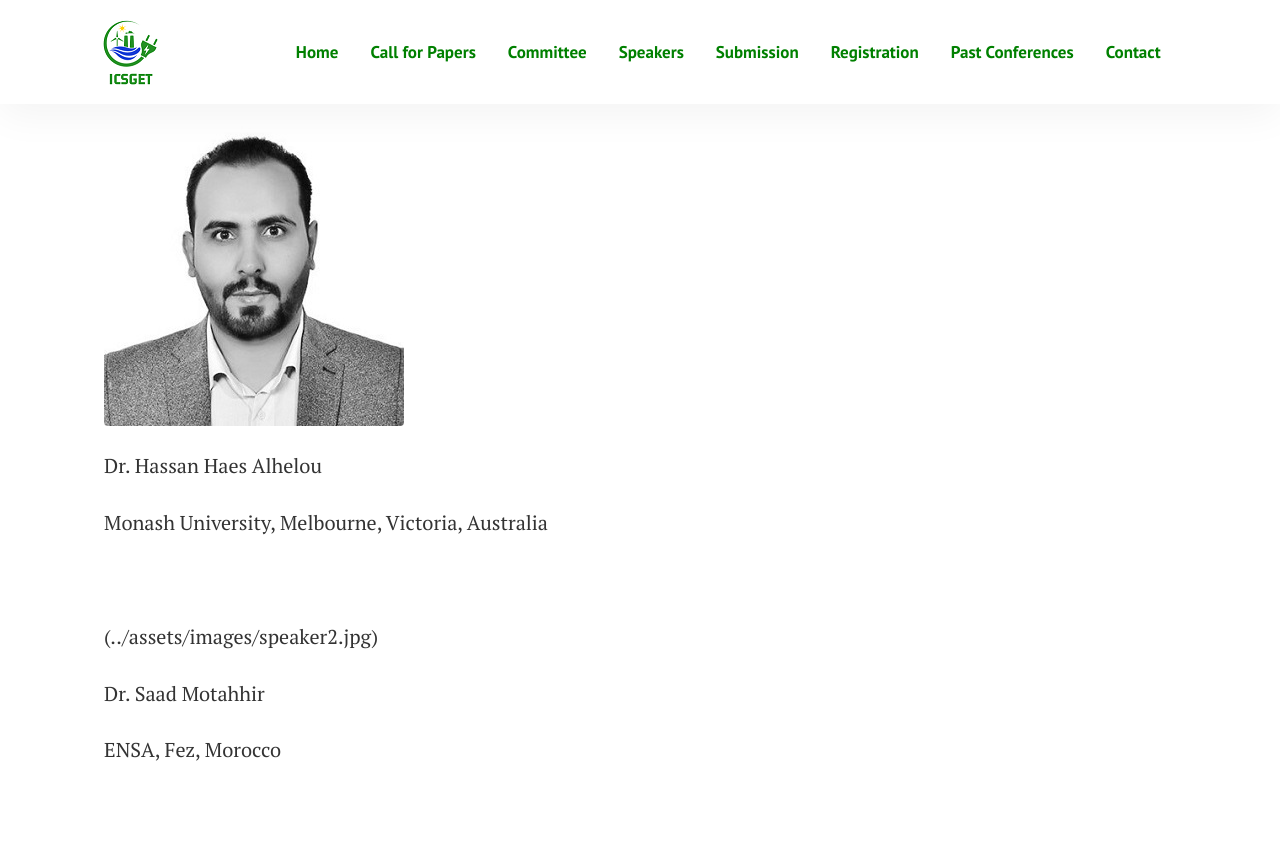
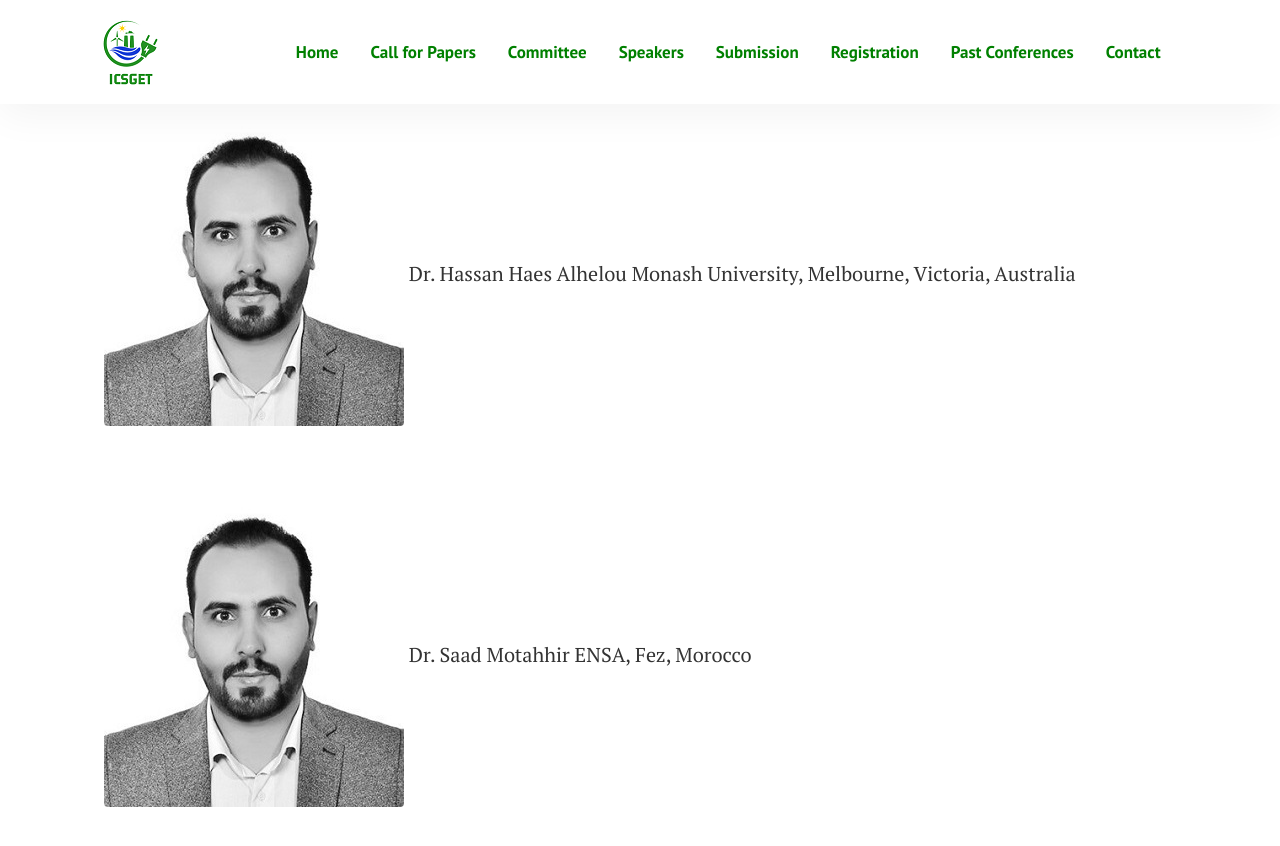
Before and after one commit to sravivarmanvce/temp, a Jekyll site: the page built from pages/speakers.md, in a window 1280 px wide and 900 px high, scrolled down 494 px. Shown: the top 846 px of the window. Built offline with Jekyll 4.4.1, drawn with Linux system fonts in a browser that asks for light colours.

Commit message:
Update speakers.md

```diff
--- a/pages/speakers.md
+++ b/pages/speakers.md
@@ -6,17 +6,13 @@ image: assets/images/banner-alt.png
 ---
 
 ![Dr. Hassan Haes Alhelou](../assets/images/speaker1.jpg "Dr. Hassan Haes Alhelou")
-
 Dr. Hassan Haes Alhelou
-
 Monash University, Melbourne, Victoria, Australia
 
 &nbsp;
 
-(../assets/images/speaker2.jpg)
-
+![Dr. Saad Motahhir](../assets/images/speaker1.jpg "Dr. Saad Motahhir")
 Dr. Saad Motahhir
-
 ENSA, Fez, Morocco
 
 &nbsp;
```
